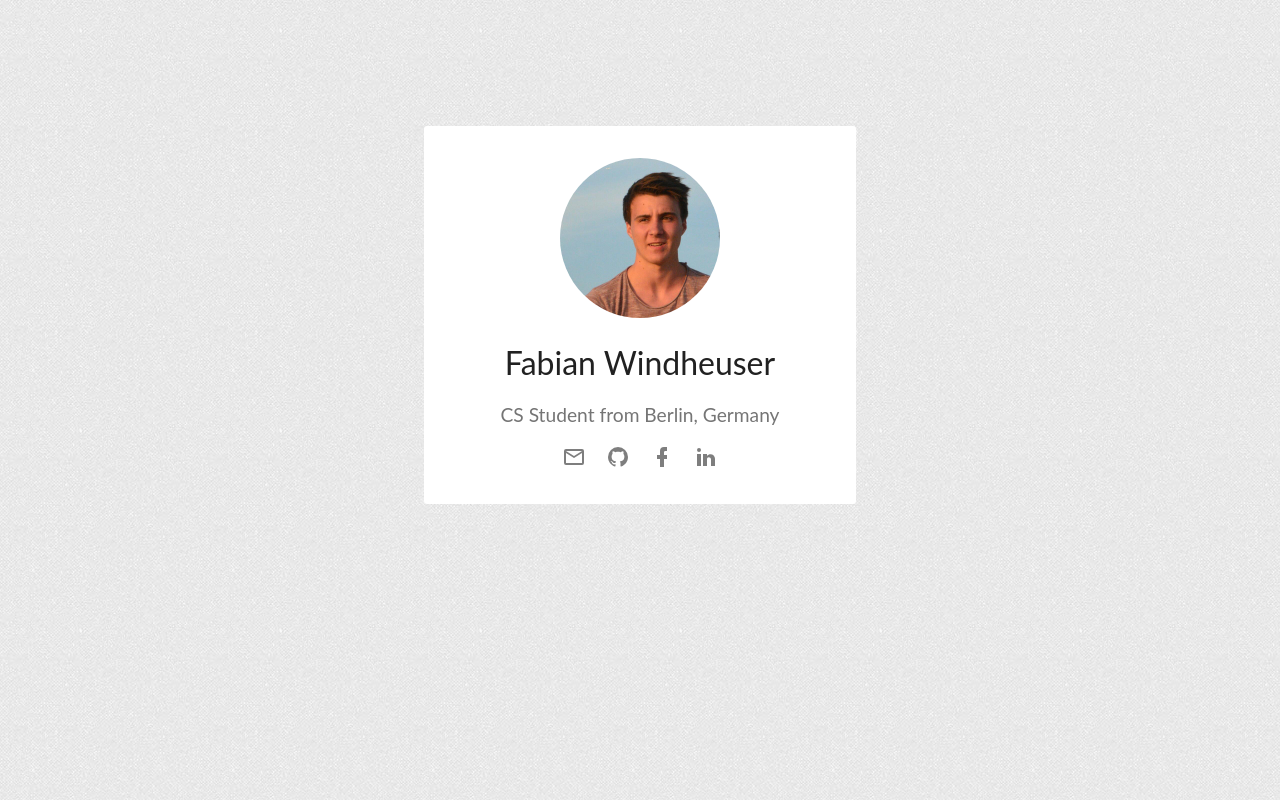
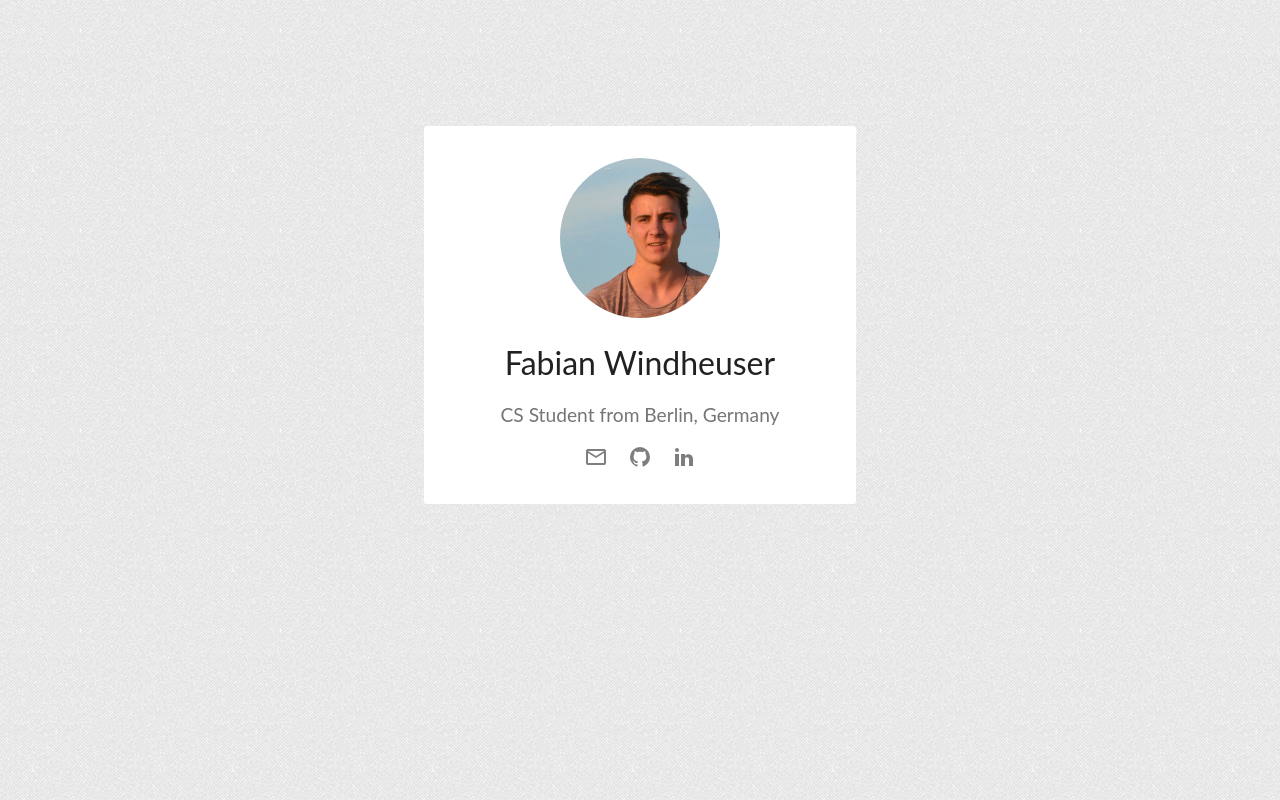
Before and after one commit to fawind/fawind.github.io, a plain HTML site: page index.html in a window 1280 px wide. Drawn offline with Linux system fonts and the light colour scheme.

Commit message:
Remove facebook link; Update mail

```diff
--- a/index.html
+++ b/index.html
@@ -7,28 +7,20 @@
   <meta name="description" content="Fabian Windheuser - Computer Science Student from Berlin, Germany">
   <meta name="keywords" content="Fabian, Windheuser, HPI, Berlin, Köln, Computer, Science, Hasso, Plattner, Institute">
   <meta name="author" content="Fabian Windheuser (fabian.me)">
-
   <title>Fabian Windheuser - Computer Science Student from Berlin, Germany</title>
-
   <link type="text/css" rel="stylesheet" href="main.css"/>
   <link rel="icon" type="image/png" href="res/icons/favicon.png" />
 </head>
-
 <body>
-
   <div class="container">
     <img class="profile" src="res/fabianwindheuser.jpg" alt="Profile">
     <h1 class="heading">Fabian Windheuser</h1>
     <p class="content">CS Student from Berlin, Germany</p>
-
     <p>
-
-      <a href="mailto:fabian@windheuser.com"><img class="icon" src="res/icons/mail.svg" alt="EMail"></a>
+      <a href="mailto:mail@fabian.me"><img class="icon" src="res/icons/mail.svg" alt="EMail"></a>
       <a href="https://github.com/fawind"><img class="icon" src="res/icons/github.svg" alt="Github"></a>
-      <a href="https://www.facebook.com/windheuser"><img class="icon" src="res/icons/facebook.svg" alt="Facebook"></a>
       <a href="https://linkedin.com/in/fwindheuser"><img class="icon" src="res/icons/linkedin.svg" alt="LinkedIn"></a>
     </p>
   </div>
-
 </body>
 </html>
```
Also changed, not shown: res/icons/facebook.svg (deleted), 2 other files.
